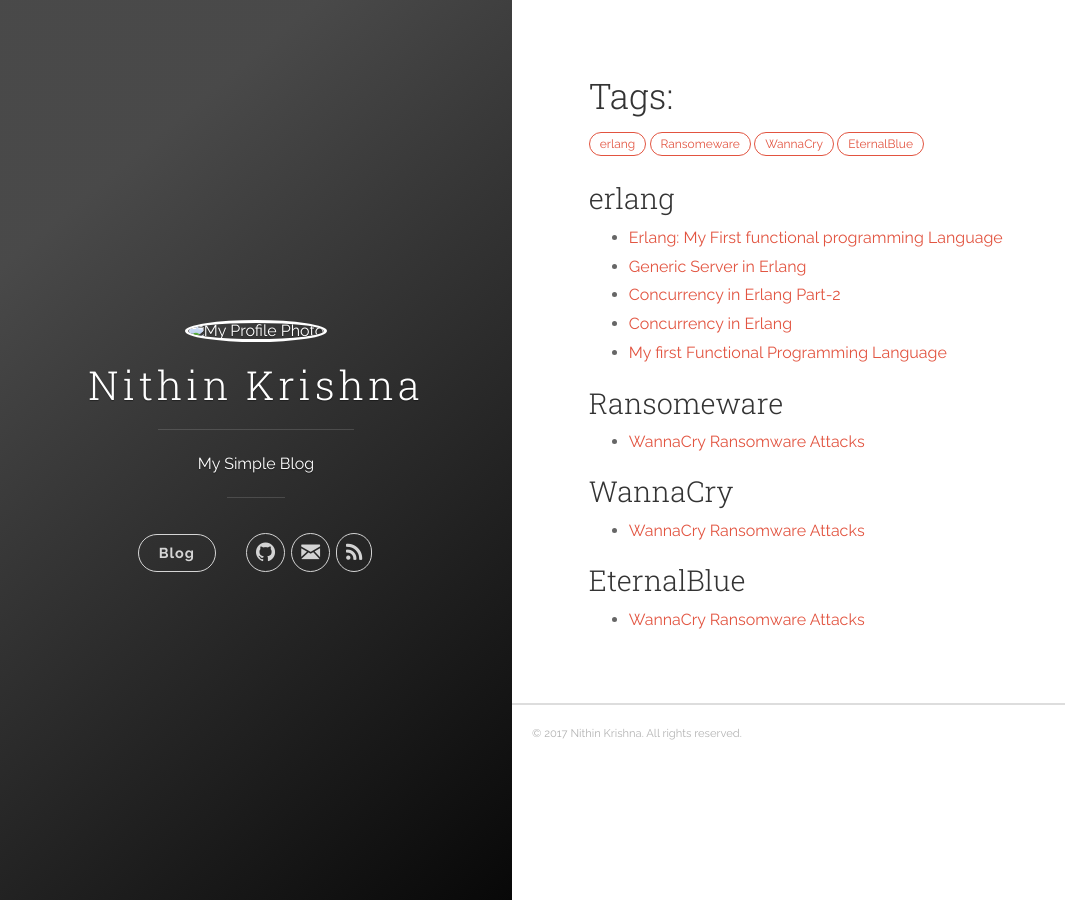
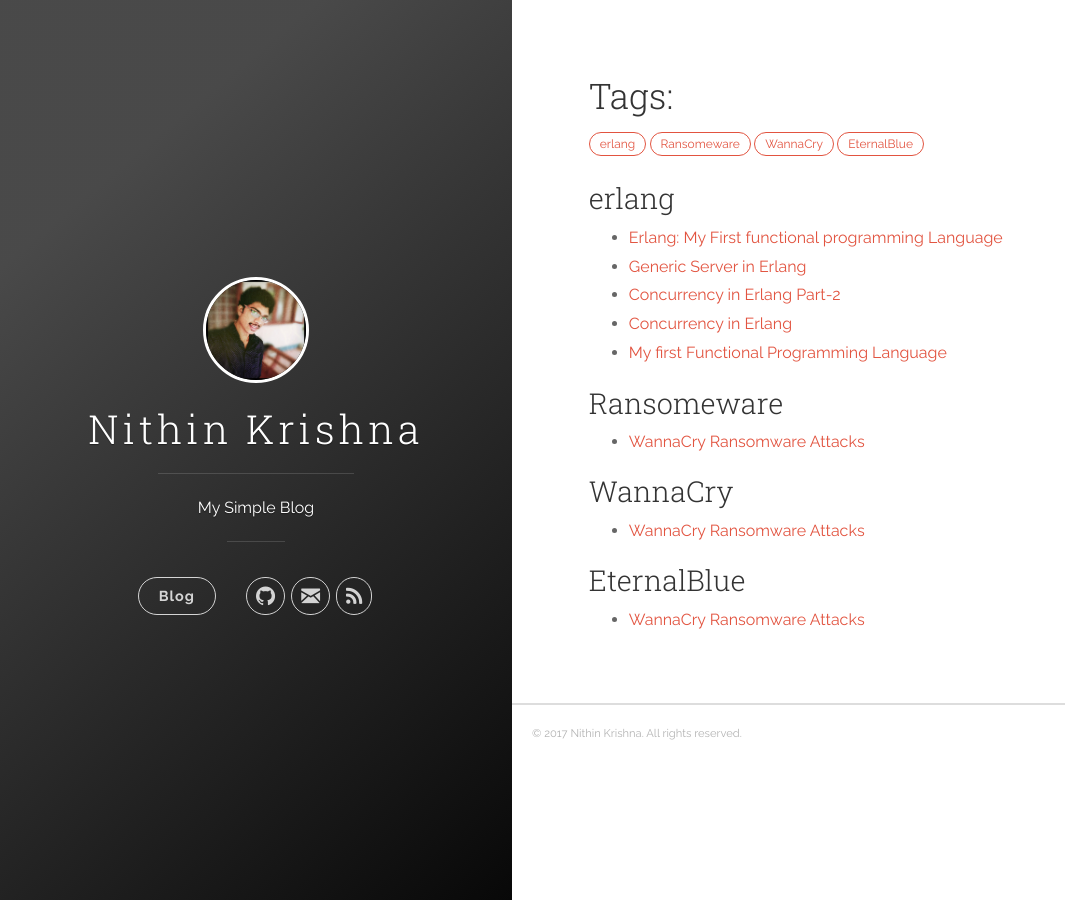
Before and after one commit to nithinkr1shna/nithinkr1shna.github.io, a Jekyll site: the page built from tags.md, in a window 1280 px wide. Shown: the whole page, without its empty margins (0-1065 px from the left). Built offline with Jekyll 4.4.1, drawn with Linux system fonts in a browser that asks for light colours; nearby versions of some CDN libraries; Markdown is read by kramdown in place of the engine named in the settings.

Commit message:
resolved issue: rendering

```diff
--- a/_includes/header.html
+++ b/_includes/header.html
@@ -9,7 +9,7 @@
     <div class="panel-main__inner panel-inverted">
     <div class="panel-main__content">
         <a href="{{ site.baseurl }}" title="link to home of {{ site.title }}">
-          <img src="{{ "images/profile.jpg" | prepend: site.baseurl }}" class="user-image" alt="My Profile Photo">
+          <img src="{{ baseurl}}/images/profile.jpg" class="user-image" alt="My Profile Photo">
           <h1 class="panel-cover__title panel-title">{{ site.title }}</h1>
         </a>
         <hr class="panel-cover__divider">
```
